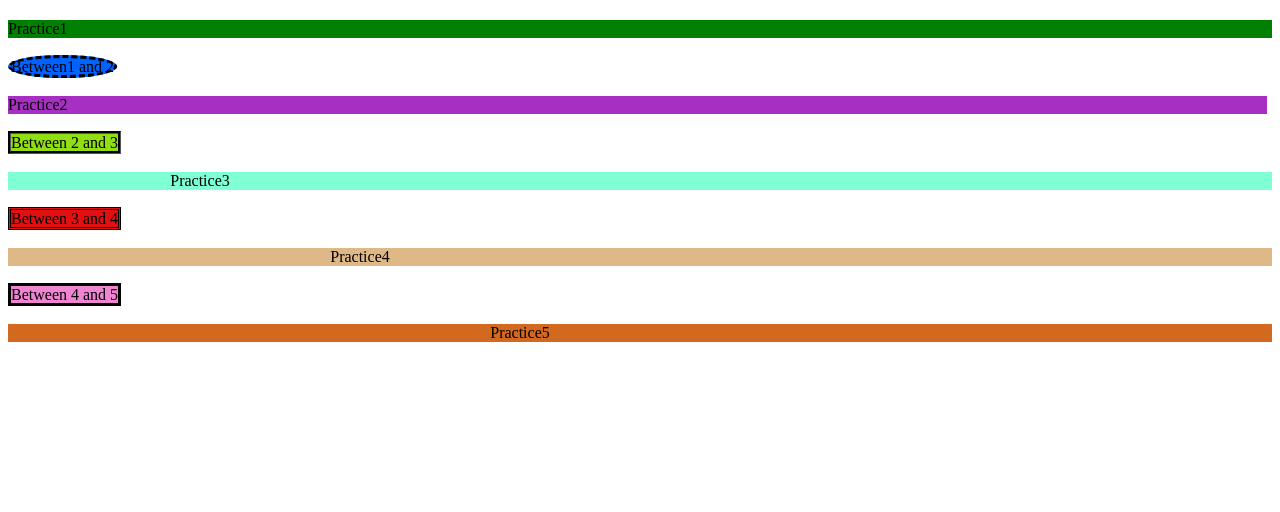
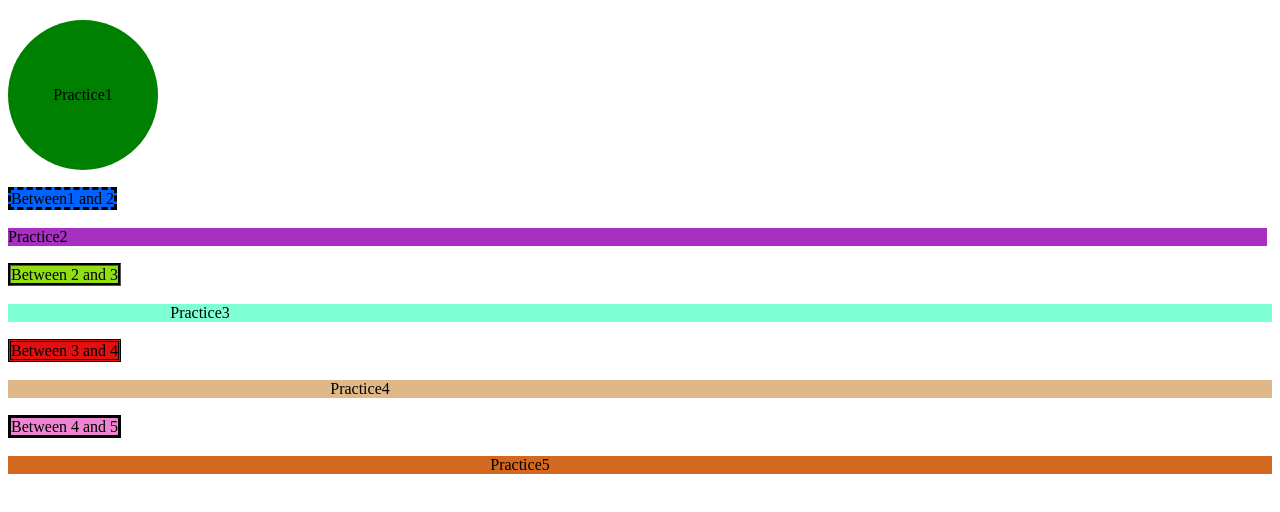
Before and after one commit to GitMcMillan/udemy-css-course, a plain HTML site: page DAY 2 CSS Fundamentals/L15_centerElements_solution/index.html in a window 1280 px wide. Drawn offline with Linux system fonts and the light colour scheme.

Commit message:
more practice

```diff
--- a/DAY 2 CSS Fundamentals/L15_centerElements_solution/index.html
+++ b/DAY 2 CSS Fundamentals/L15_centerElements_solution/index.html
@@ -12,9 +12,14 @@
       text-align: center;
     }
     #div1 {
-      text-align: left;
+      display: flex;
+      justify-content: center;
+      align-items: center;
       background-color: green;
       border-color: black;
+      height: 150px;
+      width: 150px;
+      border-radius: 50%;
     }
     #div2 {
       margin-right: 5px;
@@ -35,11 +40,10 @@
     }
     #span1 {
       background-color: rgb(0, 98, 255);
+      justify-content: center;
+
       border-color: black;
       border-style: dashed;
-      border-radius: 50%;
-      height: 250px;
-      width: 250px;
     }
     #span2 {
       background-color: rgb(145, 223, 18);
```
